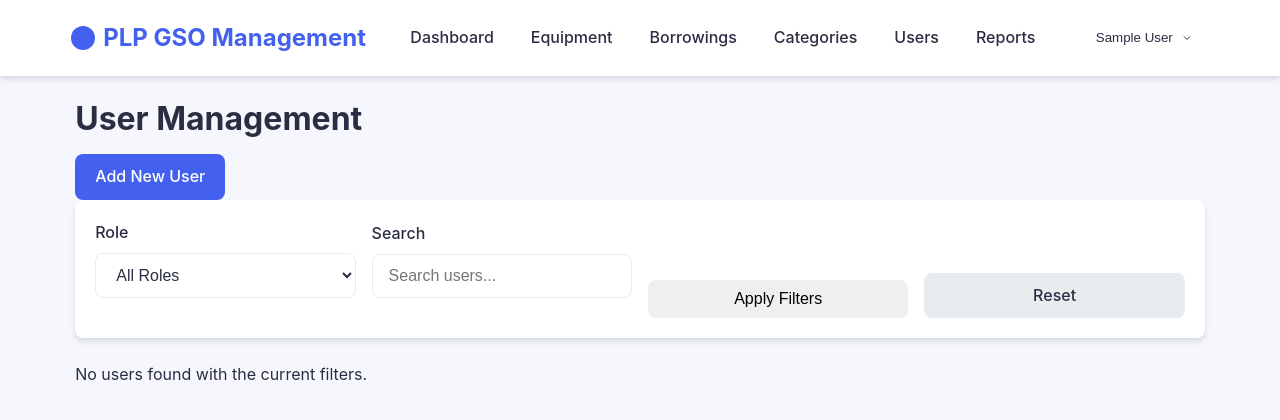
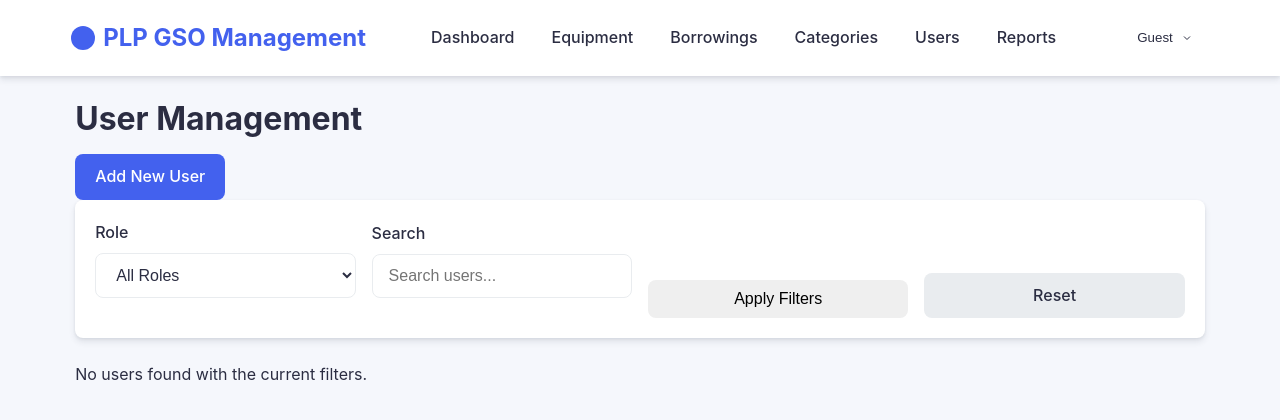
Before and after one commit to Jmpeligro/GSOManagementSystem, a PHP site: page /users.php in a window 1280 px wide. Shown: the top 420 px of the page. Run offline with PHP 8.4, Linux system fonts and the light colour scheme; the visitor is signed in with stand-in values (Sample User, id 1); data that the repository does not hold is empty.

Commit message:
Update header.php

```diff
--- a/header.php
+++ b/header.php
@@ -25,7 +25,7 @@ include_once 'db_connection.php';
 
         <div class="user-menu">
             <button class="user-menu-button" id="userMenuButton">
-                <span><?php echo $_SESSION['name']; ?></span>
+                <span><?php echo isset($_SESSION['first_name'], $_SESSION['last_name']) ? $_SESSION['first_name'] . ' ' . $_SESSION['last_name'] : 'Guest'; ?></span>
                 <svg width="12" height="12" viewBox="0 0 24 24" fill="none" stroke="currentColor" stroke-width="2">
                     <polyline points="6 9 12 15 18 9"></polyline>
                 </svg>
```
